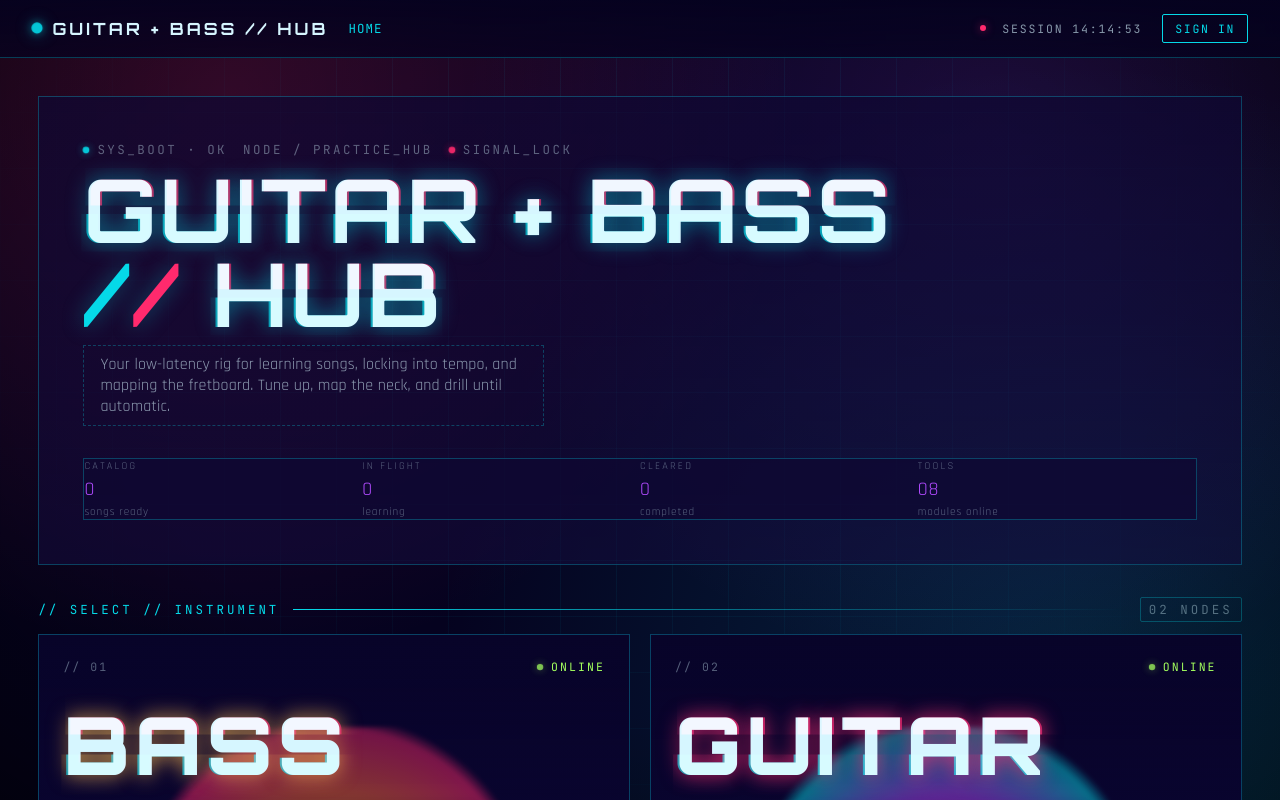
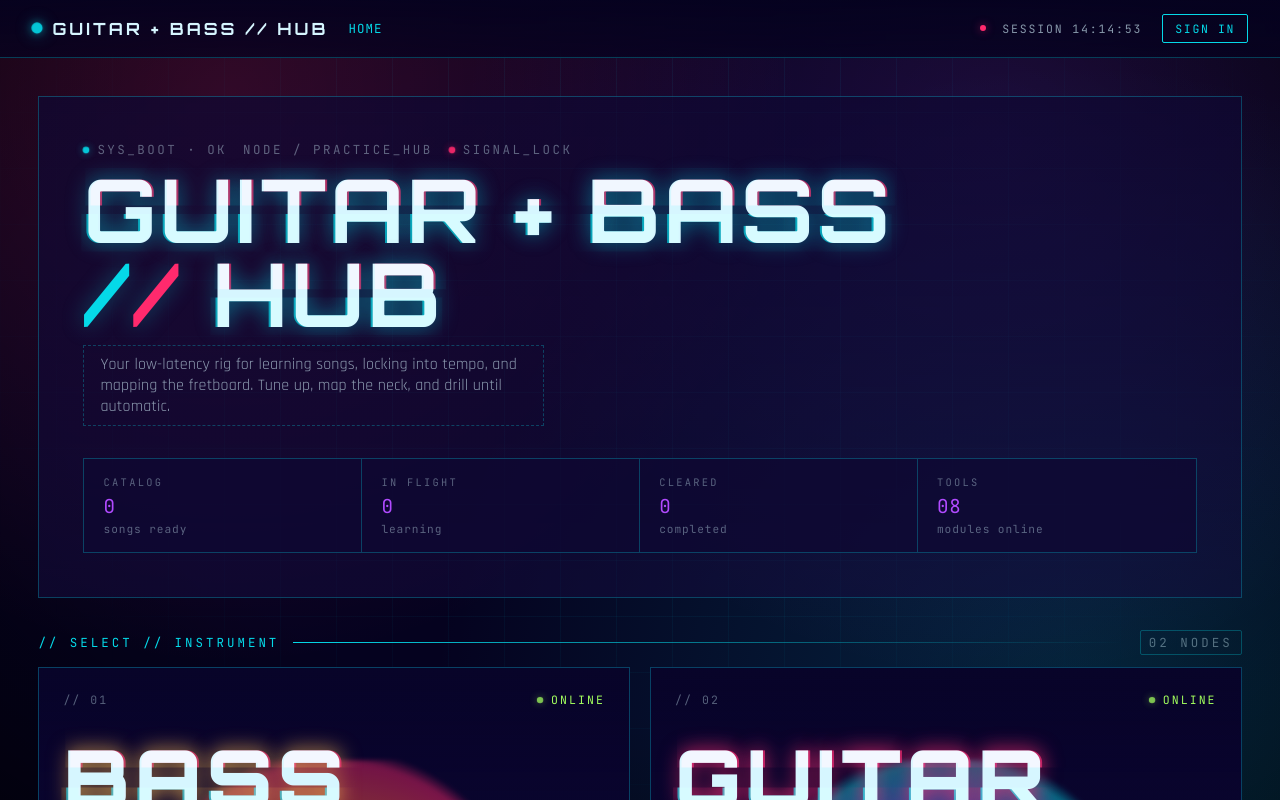
Before and after one commit to subtlemocha00/guitar-bass-hub, a React (Vite) app: page / in a window 1280 px wide. Shown: the top 800 px of the page. Built offline with nearby package versions, Linux system fonts and the light colour scheme; no server answers.

Commit message:
fix mibile width issue

```diff
--- a/src/features/metronome/Metronome.css
+++ b/src/features/metronome/Metronome.css
@@ -283,7 +283,6 @@
 	gap: 0.25rem;
 }
 
-<<<<<<< HEAD
 @media (max-width: 540px) {
 	.metro-main {
 		padding: 1.5rem 1rem;
@@ -302,7 +301,7 @@
 		gap: 0.4rem;
 	}
 }
-=======
+
 /* Subdivision pulse strip */
 .metro-subrow {
 	display: flex;
@@ -393,8 +392,7 @@
 	50% { box-shadow: 0 0 14px var(--neon-magenta-glow); }
 }
 
-/* Gap training selector grid — stacked so labels/dropdowns never overflow
-   the narrow config side panel. */
+/* Gap training selector grid */
 .metro-train-grid {
 	display: grid;
 	grid-template-columns: 1fr;
@@ -450,10 +448,7 @@
 	margin-top: 0.6rem;
 }
 
-/* Read-only sections relocated under the main controls — left-aligned so the
-   FEEL rows and ACCENTS row don't get centered by the parent .metro-main. */
 .metro-main-aux {
 	text-align: left;
 	margin-top: 1.5rem;
 }
->>>>>>> 8badb56be6056c8e28cb2b671263c8b8b83610a0
--- a/src/index.css
+++ b/src/index.css
@@ -421,22 +421,12 @@ a:hover {
 	border: 1px solid var(--line-mid);
 	background: var(--surface);
 }
-<<<<<<< HEAD
 @media (max-width: 760px) {
 	.hero-strip { grid-template-columns: repeat(2, 1fr); }
 	.strip-cell:nth-child(2) { border-right: none; }
 	.strip-cell:nth-child(1),
 	.strip-cell:nth-child(2) { border-bottom: 1px solid var(--line-mid); }
 }
-=======
-
-@media (max-width: 760px) {
-	.hero-strip {
-		grid-template-columns: repeat(2, 1fr);
-	}
-}
-
->>>>>>> 8badb56be6056c8e28cb2b671263c8b8b83610a0
 .strip-cell {
 	padding: 1rem 1.2rem;
 	border-right: 1px solid var(--line-mid);
--- a/src/pages/bass/BassSongs.css
+++ b/src/pages/bass/BassSongs.css
@@ -46,7 +46,6 @@
 .songs-counters .cnt--m { color: var(--neon-magenta); }
 .songs-counters .cnt--l { color: var(--neon-lime); }
 
-<<<<<<< HEAD
 @media (max-width: 480px) {
 	.songs-header {
 		padding: 1.25rem;
@@ -54,7 +53,8 @@
 	.songs-title {
 		font-size: clamp(1.5rem, 5vw, 2.5rem);
 	}
-=======
+}
+
 .songs-toolbar {
 	display: flex;
 	justify-content: space-between;
@@ -92,5 +92,4 @@
 	font-size: 0.85rem;
 	letter-spacing: 0.22em;
 	color: var(--text-mute);
->>>>>>> 8badb56be6056c8e28cb2b671263c8b8b83610a0
 }
```
